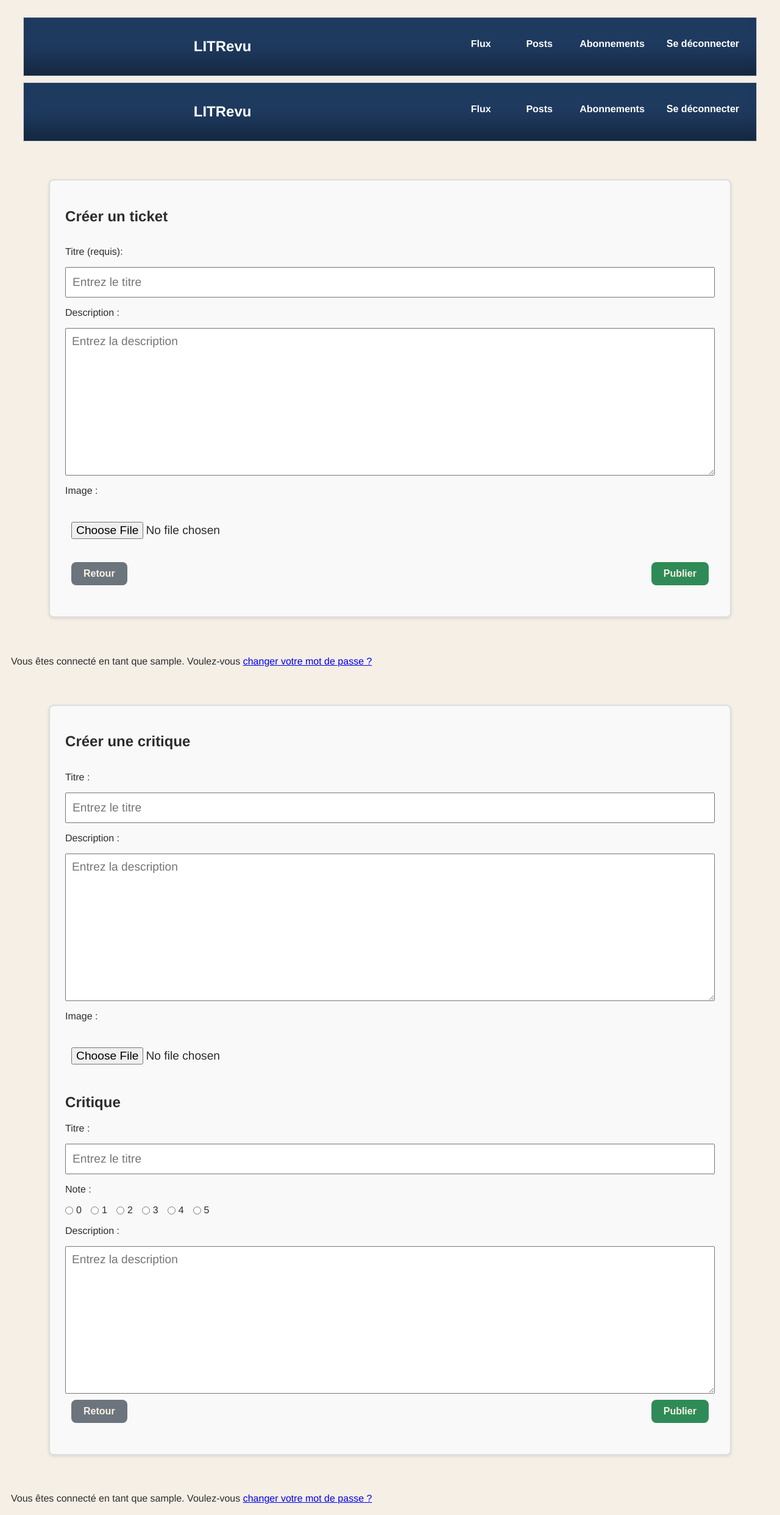
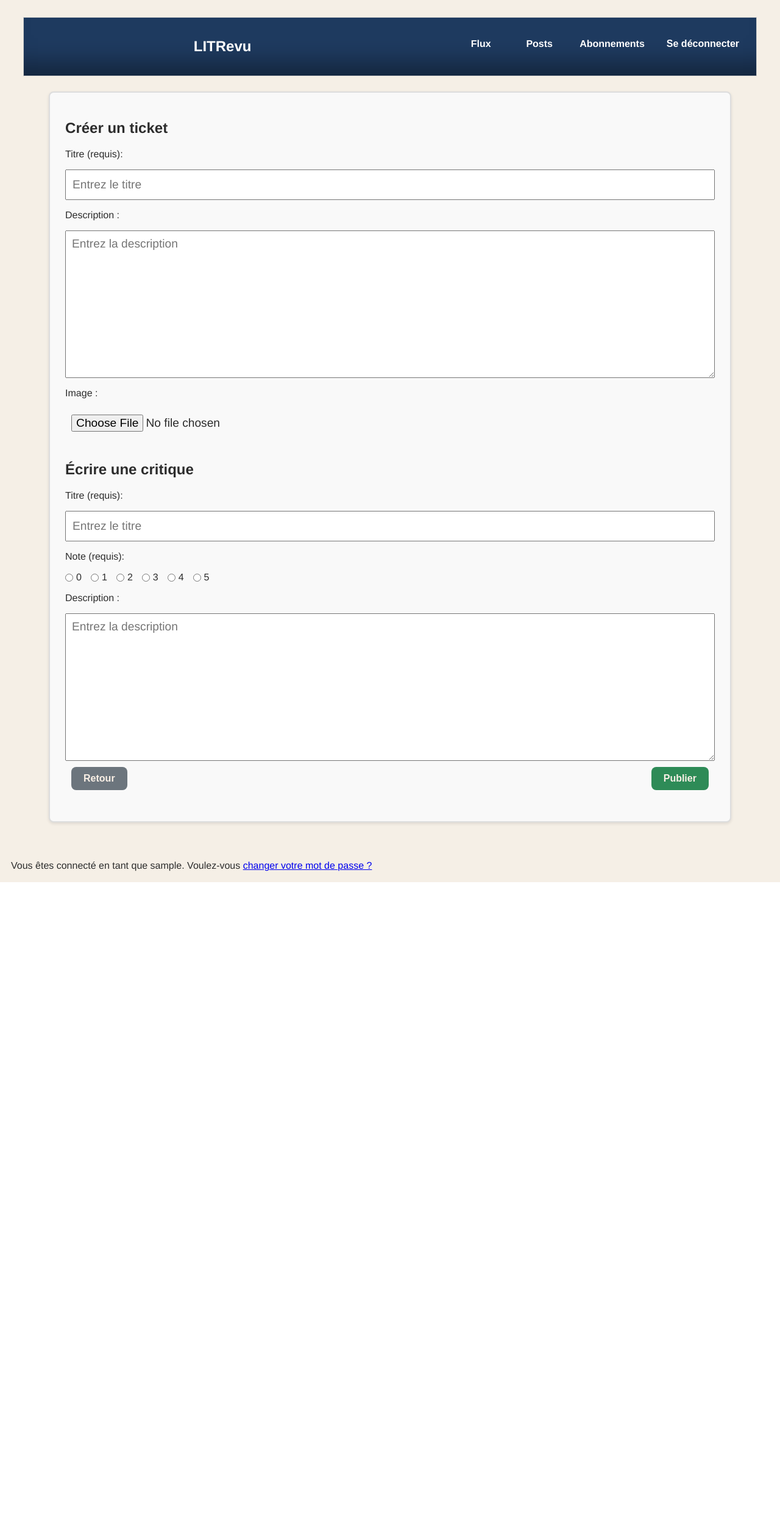
Before and after one commit to SallyPJ/ocp9, a Django app: page /create-ticket-and-review/ in a window 1280 px wide. Shown: the whole page at 61% size. After the commit the page ends 1447 px from the top, so only its background shows below. Run offline with Django 5.2, Linux system fonts and the light colour scheme; the visitor is signed in with stand-in values (Sample User, id 1).

Commit message:
refactor : ajout de templates pour ticket et review (réutilisables)

```diff
--- /dev/null
+++ b/BooksReview/reviews/templates/reviews/buttons-form.html
@@ -0,0 +1,6 @@
+<div class="btn-form-container">
+    <button type="submit" class="btn btn-primary btn-form">
+        {% if is_edit %}Sauvegarder{% else %}Publier{% endif %}
+    </button>
+    <button class="btn btn-secondary btn-form" onclick="history.back()">Retour</button>
+</div>
--- a/BooksReview/reviews/templates/reviews/create-ticket-and-review.html
+++ b/BooksReview/reviews/templates/reviews/create-ticket-and-review.html
@@ -1,32 +1,17 @@
 {% extends "base.html" %}
+{% block content %}
+<div class="page-layout" >
+    <form method="post" class="ticket-form" enctype="multipart/form-data">
+        {% csrf_token %}
 
-{% block content %}
-{% include 'reviews/manage-ticket.html' %}
-<div class = 'page-layout'>
-    <h2>Créer une critique</h2>
-    <form method="post" class="ticket-form" enctype="multipart/form-data">
-            <p>Titre :</p>
-            {{ ticket_form.title }}
-            <p>Description :</p>
-            {{ ticket_form.description }}
-            <p>Image :</p>
-            {{ photo_form.as_p }}
-            {% csrf_token %}
+        <!-- Inclure le formulaire de ticket -->
+        {% include 'reviews/ticket-form.html' %}
 
-       <section class="create-review-container">
-            <h2>Critique</h2>
-                <p>Titre :</p>
-                {{ review_form.headline }}
-                <p>Note :</p>
-                {{ review_form.rating }}
-                <p>Description :</p>
-                {{ review_form.body }}
-                {% csrf_token %}
-        </section>
-        <div class="btn-form-container">
-            <button type="submit" class="btn btn-primary btn-form ">Publier</button>
-            <button class="btn btn-secondary btn-form" onclick="history.back()">Retour</button>
-        </div>
+        <!-- Inclure le formulaire de critique -->
+        {% include 'reviews/review-form.html' %}
+
+        <!-- Inclure les boutons de validation -->
+        {% include 'reviews/buttons-form.html' %}
     </form>
 </div>
 {% endblock content %}
--- a/BooksReview/reviews/templates/reviews/manage-ticket.html
+++ b/BooksReview/reviews/templates/reviews/manage-ticket.html
@@ -1,21 +1,10 @@
 {% extends 'base.html' %}
 {% block content %}
-<div class="page-layout">
-    <h2>{% if is_edit %}Modifier le ticket{% else %}Créer un ticket{% endif %}</h2>
+<section class="page-layout">
     <form method="post" class="ticket-form" enctype="multipart/form-data">
         {% csrf_token %}
-        <p>Titre (requis):</p>
-        {{ ticket_form.title }}
-        <p>Description :</p>
-        {{ ticket_form.description }}
-        <p>Image :</p>
-        {{ photo_form.as_p }}
-        <div class="btn-form-container">
-            <button type="submit" class="btn btn-primary btn-form">
-                {% if is_edit %}Modifier{% else %}Publier{% endif %}
-            </button>
-            <button class="btn btn-secondary btn-form" onclick="history.back()">Retour</button>
-        </div>
+        {% include 'reviews/ticket-form.html' %}
+        {% include 'reviews/buttons-form.html' %}
     </form>
-</div>
+</section>
 {% endblock content %}
--- /dev/null
+++ b/BooksReview/reviews/templates/reviews/review-form.html
@@ -0,0 +1,9 @@
+    <section >
+        <h2>{% if is_edit %}Modifier la critique{% else %}Écrire une critique{% endif %}</h2>
+        <p>Titre (requis):</p>
+        {{ review_form.headline }}
+        <p>Note (requis):</p>
+        {{ review_form.rating }}
+        <p>Description :</p>
+        {{ review_form.body }}
+    </section>
--- /dev/null
+++ b/BooksReview/reviews/templates/reviews/ticket-form.html
@@ -0,0 +1,9 @@
+<section>
+    <h2>{% if is_edit %}Modifier le ticket{% else %}Créer un ticket{% endif %}</h2>
+    <p>Titre (requis):</p>
+    {{ ticket_form.title }}
+    <p>Description :</p>
+    {{ ticket_form.description }}
+    <p>Image :</p>
+    {{ photo_form.as_p }}
+</section>
--- a/BooksReview/reviews/views.py
+++ b/BooksReview/reviews/views.py
@@ -4,6 +4,7 @@ from django.http import HttpResponseForbidden
 from django.db.models import Q
 from .models import Ticket, Photo, Review, UserFollows
 from .forms import FollowUsersForm, ReviewForm, TicketForm, PhotoForm
+from django.core.paginator import Paginator
 from . import forms
 from itertools import chain
 
@@ -48,8 +49,12 @@ def home(request):
     print("Tickets :", list(tickets))
     print("Reviews :", list(reviews))
     print("Posts combinés :", posts)
+
+    paginator = Paginator(posts, 6)
+    page = request.GET.get('page')
+    page_obj = paginator.get_page(page)
     context = {
-        'posts': posts,
+        'page_obj': page_obj,
         }
     # Transmet les données au template
     return render(request, 'reviews/home.html', context=context)
@@ -233,9 +238,16 @@ def display_user_posts(request):
         key=lambda instance: instance.time_created,
         reverse=True
     )
+    paginator = Paginator(posts, 6)
+    page = request.GET.get('page')
+    page_obj = paginator.get_page(page)
+    context = {
+        'page_obj': page_obj,
+        'show_buttons': True,
+    }
 
     return render(request, 'reviews/posts.html',
-                  {'posts': posts, 'show_buttons': True})
+                  context=context)
 
 @login_required
 def follow_users_form(request):
--- a/BooksReview/static/styles.css
+++ b/BooksReview/static/styles.css
@@ -393,7 +393,9 @@ button.navbar__link:hover {
     align-items: flex-start;
     justify-content: flex-start;
     margin-top: 2%;
-    margin : 5%;
+    margin-bottom: 5%;
+    margin-left: 5%;
+    margin-right: 5%;
     padding : 2%;
     border: 2px solid #ddd;
     border-radius: 8px; /* Coins arrondis */
```
Also changed, not shown: BooksReview/reviews/templates/reviews/display-feed.html (+18 -3 lines), BooksReview/reviews/templates/reviews/manage-review.html (+9 -21 lines).
